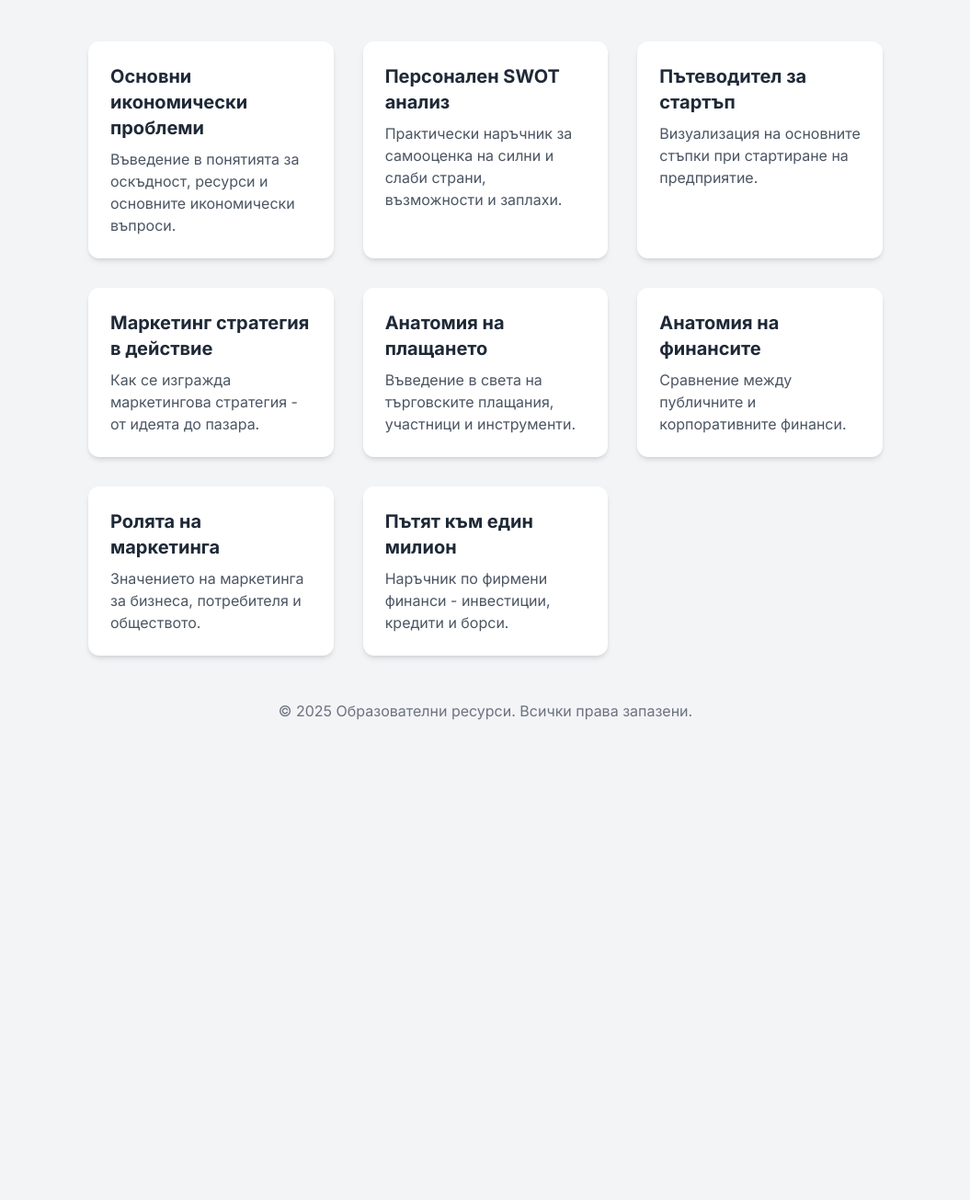
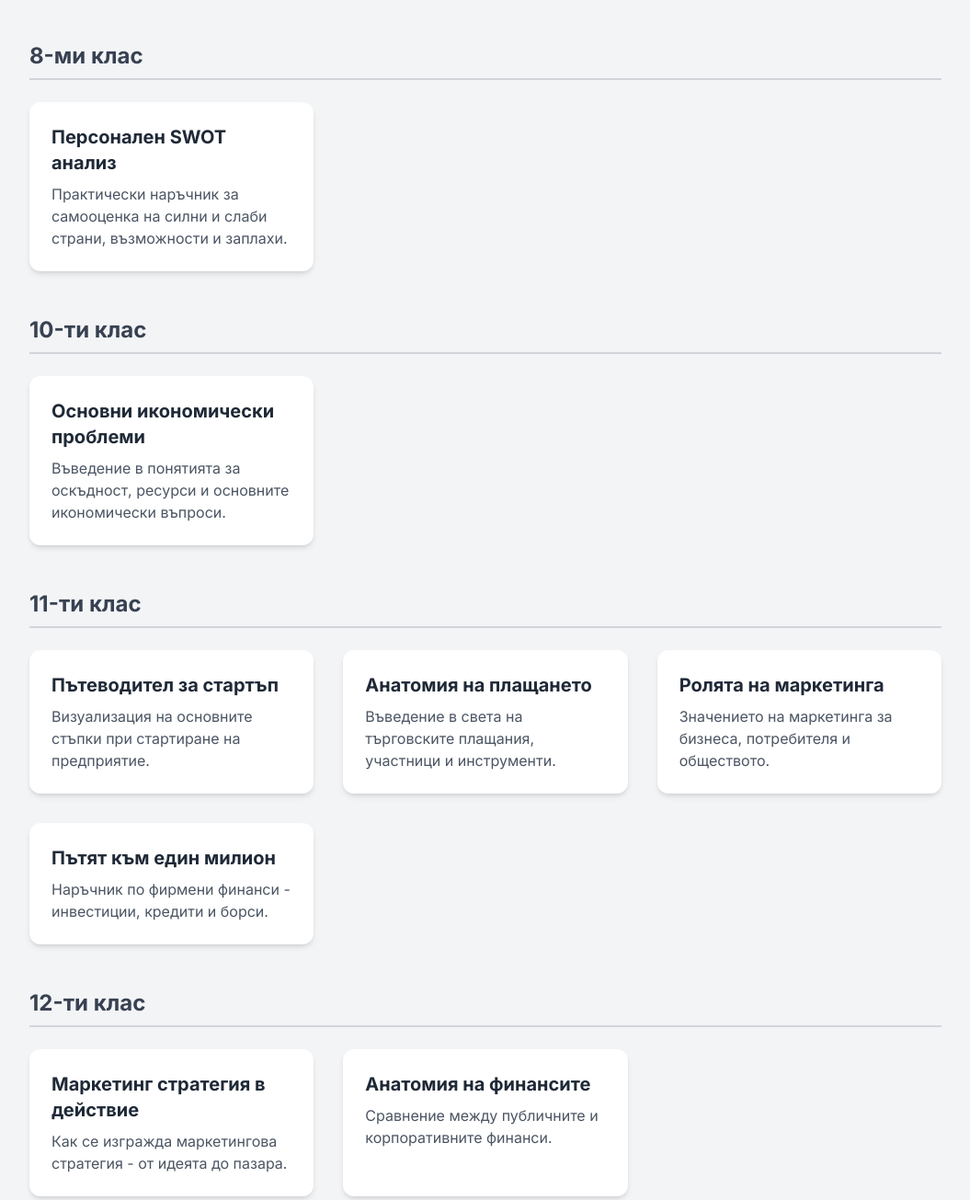
Before and after one commit to jorrog/ikonomika, a plain HTML site: page index.html in a window 1280 px wide. Shown: the part 143-1448 px from the top of the page at 92% size, without its empty margins (112-1167 px from the left). Before the commit the page ends 976 px from the top, so only its background shows below. Drawn offline with nearby package versions, Linux system fonts and the light colour scheme.

Commit message:
Update index.html

```diff
--- a/index.html
+++ b/index.html
@@ -23,57 +23,73 @@
 </head>
 <body class="bg-gray-100">
 
-    <div class="container mx-auto px-4 py-12 max-w-4xl">
+    <div class="container mx-auto px-4 py-12 max-w-5xl">
         <header class="text-center mb-12">
             <h1 class="text-4xl md:text-5xl font-extrabold text-gray-800 mb-4">Образователни ресурси</h1>
             <p class="text-lg text-gray-600">Колекция от интерактивни инфографики по икономически дисциплини</p>
         </header>
 
-        <main class="grid grid-cols-1 md:grid-cols-2 lg:grid-cols-3 gap-8">
+        <main class="space-y-12">
 
+            <div>
+                <h2 class="text-2xl font-bold text-gray-700 mb-6 border-b-2 border-gray-300 pb-2">8-ми клас</h2>
+                <div class="grid grid-cols-1 md:grid-cols-2 lg:grid-cols-3 gap-8">
+                    <a href="./infographic_personal_swot.html" class="lesson-card bg-white p-6 rounded-xl shadow-md block">
+                        <h3 class="text-xl font-bold text-gray-800 mb-2">Персонален SWOT анализ</h3>
+                        <p class="text-gray-600">Практически наръчник за самооценка на силни и слаби страни, възможности и заплахи.</p>
+                    </a>
+                </div>
+            </div>
+
+            <div>
+                <h2 class="text-2xl font-bold text-gray-700 mb-6 border-b-2 border-gray-300 pb-2">10-ти клас</h2>
+                <div class="grid grid-cols-1 md:grid-cols-2 lg:grid-cols-3 gap-8">
                      <a href="./infographic_economics_101.html" class="lesson-card bg-white p-6 rounded-xl shadow-md block">
-                <h2 class="text-xl font-bold text-gray-800 mb-2">Основни икономически проблеми</h2>
+                        <h3 class="text-xl font-bold text-gray-800 mb-2">Основни икономически проблеми</h3>
                         <p class="text-gray-600">Въведение в понятията за оскъдност, ресурси и основните икономически въпроси.</p>
                     </a>
+                </div>
+            </div>
 
-            <a href="./infographic_personal_swot.html" class="lesson-card bg-white p-6 rounded-xl shadow-md block">
-                <h2 class="text-xl font-bold text-gray-800 mb-2">Персонален SWOT анализ</h2>
-                <p class="text-gray-600">Практически наръчник за самооценка на силни и слаби страни, възможности и заплахи.</p>
-            </a>
-
+            <div>
+                <h2 class="text-2xl font-bold text-gray-700 mb-6 border-b-2 border-gray-300 pb-2">11-ти клас</h2>
+                <div class="grid grid-cols-1 md:grid-cols-2 lg:grid-cols-3 gap-8">
                     <a href="./infographic_business_startup.html" class="lesson-card bg-white p-6 rounded-xl shadow-md block">
-                <h2 class="text-xl font-bold text-gray-800 mb-2">Пътеводител за стартъп</h2>
+                        <h3 class="text-xl font-bold text-gray-800 mb-2">Пътеводител за стартъп</h3>
                         <p class="text-gray-600">Визуализация на основните стъпки при стартиране на предприятие.</p>
                     </a>
+                     <a href="./infographic_commercial_payments.html" class="lesson-card bg-white p-6 rounded-xl shadow-md block">
+                        <h3 class="text-xl font-bold text-gray-800 mb-2">Анатомия на плащането</h3>
+                        <p class="text-gray-600">Въведение в света на търговските плащания, участници и инструменти.</p>
+                    </a>
+                     <a href="./infographic_marketing_role.html" class="lesson-card bg-white p-6 rounded-xl shadow-md block">
+                        <h3 class="text-xl font-bold text-gray-800 mb-2">Ролята на маркетинга</h3>
+                        <p class="text-gray-600">Значението на маркетинга за бизнеса, потребителя и обществото.</p>
+                    </a>
+                     <a href="./infographic_corporate_finance.html" class="lesson-card bg-white p-6 rounded-xl shadow-md block">
+                        <h3 class="text-xl font-bold text-gray-800 mb-2">Пътят към един милион</h3>
+                        <p class="text-gray-600">Наръчник по фирмени финанси - инвестиции, кредити и борси.</p>
+                    </a>
+                </div>
+            </div>
 
+            <div>
+                <h2 class="text-2xl font-bold text-gray-700 mb-6 border-b-2 border-gray-300 pb-2">12-ти клас</h2>
+                <div class="grid grid-cols-1 md:grid-cols-2 lg:grid-cols-3 gap-8">
                     <a href="./infographic_marketing_strategy.html" class="lesson-card bg-white p-6 rounded-xl shadow-md block">
-                <h2 class="text-xl font-bold text-gray-800 mb-2">Маркетинг стратегия в действие</h2>
+                        <h3 class="text-xl font-bold text-gray-800 mb-2">Маркетинг стратегия в действие</h3>
                         <p class="text-gray-600">Как се изгражда маркетингова стратегия - от идеята до пазара.</p>
                     </a>
-
-             <a href="./infographic_commercial_payments.html" class="lesson-card bg-white p-6 rounded-xl shadow-md block">
-                <h2 class="text-xl font-bold text-gray-800 mb-2">Анатомия на плащането</h2>
-                <p class="text-gray-600">Въведение в света на търговските плащания, участници и инструменти.</p>
-            </a>
-
                     <a href="./infographic_finance_anatomy.html" class="lesson-card bg-white p-6 rounded-xl shadow-md block">
-                <h2 class="text-xl font-bold text-gray-800 mb-2">Анатомия на финансите</h2>
+                        <h3 class="text-xl font-bold text-gray-800 mb-2">Анатомия на финансите</h3>
                         <p class="text-gray-600">Сравнение между публичните и корпоративните финанси.</p>
                     </a>
-
-            <a href="./infographic_marketing_role.html" class="lesson-card bg-white p-6 rounded-xl shadow-md block">
-                <h2 class="text-xl font-bold text-gray-800 mb-2">Ролята на маркетинга</h2>
-                <p class="text-gray-600">Значението на маркетинга за бизнеса, потребителя и обществото.</p>
-            </a>
-
-            <a href="./infographic_corporate_finance.html" class="lesson-card bg-white p-6 rounded-xl shadow-md block">
-                <h2 class="text-xl font-bold text-gray-800 mb-2">Пътят към един милион</h2>
-                <p class="text-gray-600">Наръчник по фирмени финанси - инвестиции, кредити и борси.</p>
-            </a>
+                </div>
+            </div>
 
         </main>
 
-        <footer class="text-center mt-12 text-gray-500">
+        <footer class="text-center mt-16 text-gray-500">
             <p>&copy; 2025 Образователни ресурси. Всички права запазени.</p>
         </footer>
     </div>
```
Lines whose indentation alone changed are shown as unchanged.
